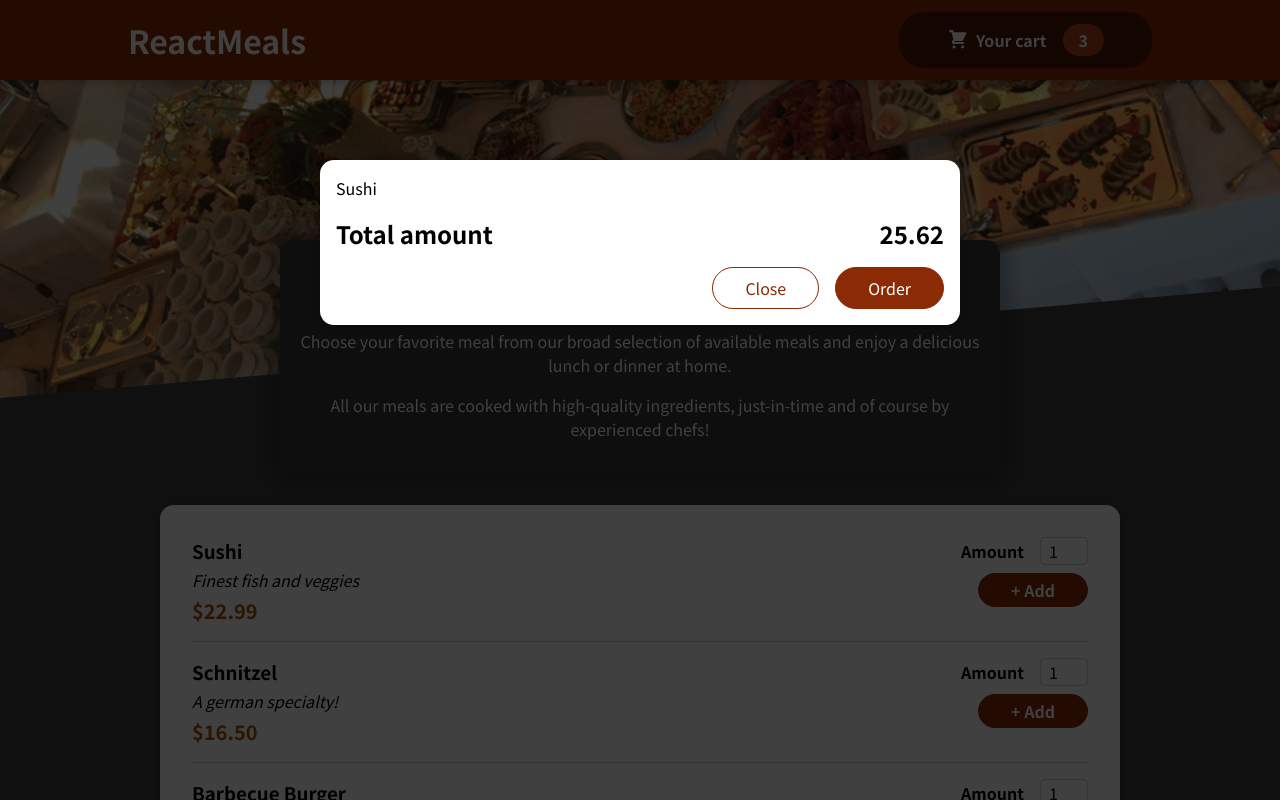
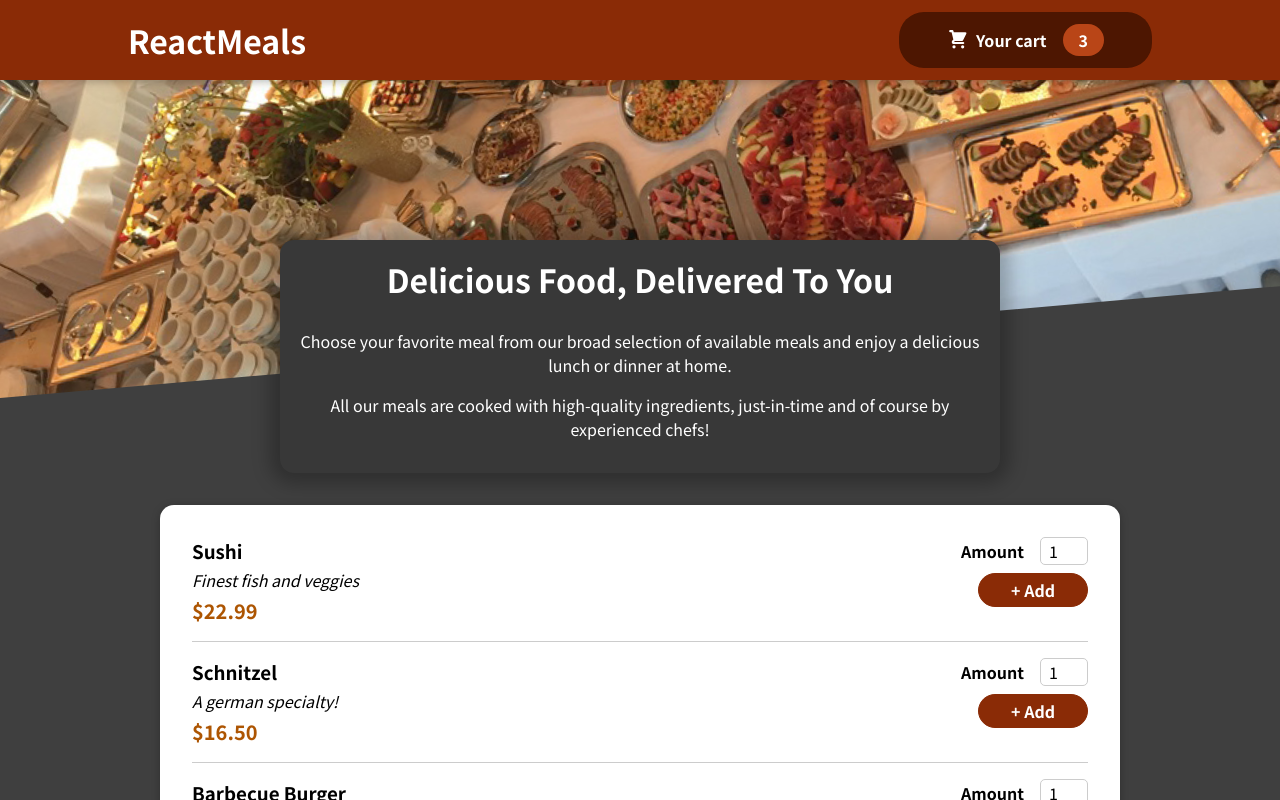
Before and after one commit to MinhVuongTran/ReactJs_Udemy, a React (Create React App) app: page / in a window 1280 px wide. Shown: the top 800 px of the page. Built offline with nearby package versions, Linux system fonts and the light colour scheme.

Commit message:
managing cart & modal state

```diff
--- a/src/App.js
+++ b/src/App.js
@@ -1,12 +1,24 @@
+import { useState } from 'react';
+
 import Header from './components/Layouts/Header';
 import Meals from './components/Meals/Meals';
 import Cart from './components/Cart/Cart';
 
 function App() {
+    const [isCartShown, setIsCartShown] = useState(false);
+
+    const showCartHandler = () => {
+        setIsCartShown(true);
+    };
+
+    const hideCartHandler = () => {
+        setIsCartShown(false);
+    };
+
     return (
         <>
-            <Cart />
-            <Header />
+            {isCartShown && <Cart onClose={hideCartHandler} />}
+            <Header onShowCart={showCartHandler} />
             <main>
                 <Meals />
             </main>
--- a/src/components/Cart/Cart.js
+++ b/src/components/Cart/Cart.js
@@ -11,14 +11,18 @@
     );
 
     return (
-        <Modal>
+        <Modal onClose={props.onClose}>
             {cartItems}
             <div className={classes.total}>
                 <span>Total amount</span>
                 <span>25.62</span>
             </div>
             <div className={classes.actions}>
-                <button className={classes['button--alt']}>Close</button>
+                <button
+                    className={classes['button--alt']}
+                    onClick={props.onClose}>
+                    Close
+                </button>
                 <button className={classes.button}>Order</button>
             </div>
         </Modal>
--- a/src/components/Layouts/Header.js
+++ b/src/components/Layouts/Header.js
@@ -4,12 +4,12 @@
 import classes from './Header.module.css';
 import HeaderCartButton from './HeaderCartButton';
 
-const Header = () => {
+const Header = (props) => {
     return (
         <>
             <header className={classes.header}>
                 <h1>ReactMeals</h1>
-                <HeaderCartButton />
+                <HeaderCartButton onClick={props.onShowCart} />
             </header>
             <div className={classes['main-image']}>
                 <img src={mealsImage} alt='A table full of delicious food!' />
--- a/src/components/Layouts/HeaderCartButton.js
+++ b/src/components/Layouts/HeaderCartButton.js
@@ -3,15 +3,15 @@
 import CartIcon from '../Cart/CartIcon';
 import classes from './HeaderCartButton.module.css';
 
-const HeaderCartButton = () => {
+const HeaderCartButton = (props) => {
     return (
-        <div className={classes.button}>
+        <button className={classes.button} onClick={props.onClick}>
             <span className={classes.icon}>
                 <CartIcon />
             </span>
             <span>Your cart</span>
             <span className={classes.badge}>3</span>
-        </div>
+        </button>
     );
 };
 
--- a/src/components/UI/Modal.js
+++ b/src/components/UI/Modal.js
@@ -3,7 +3,7 @@
 import classes from './Modal.module.css';
 
 function Backdrop(props) {
-    return <div className={classes.backdrop}></div>;
+    return <div className={classes.backdrop} onClick={props.onClose}></div>;
 }
 
 function ModalOverlay(props) {
@@ -19,7 +19,10 @@
 function Modal(props) {
     return (
         <>
-            {ReactDOM.createPortal(<Backdrop />, portalElement)}
+            {ReactDOM.createPortal(
+                <Backdrop onClose={props.onClose} />,
+                portalElement,
+            )}
             {ReactDOM.createPortal(
                 <ModalOverlay>{props.children}</ModalOverlay>,
                 portalElement,
```
